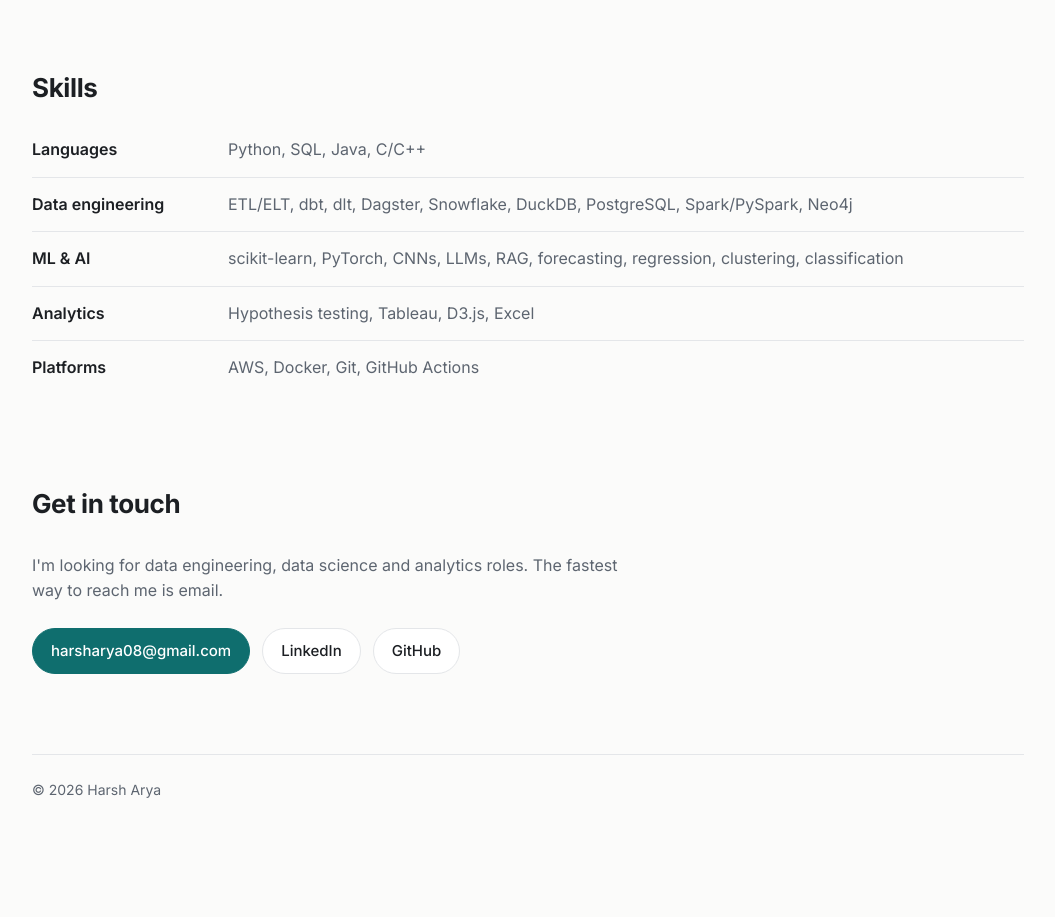
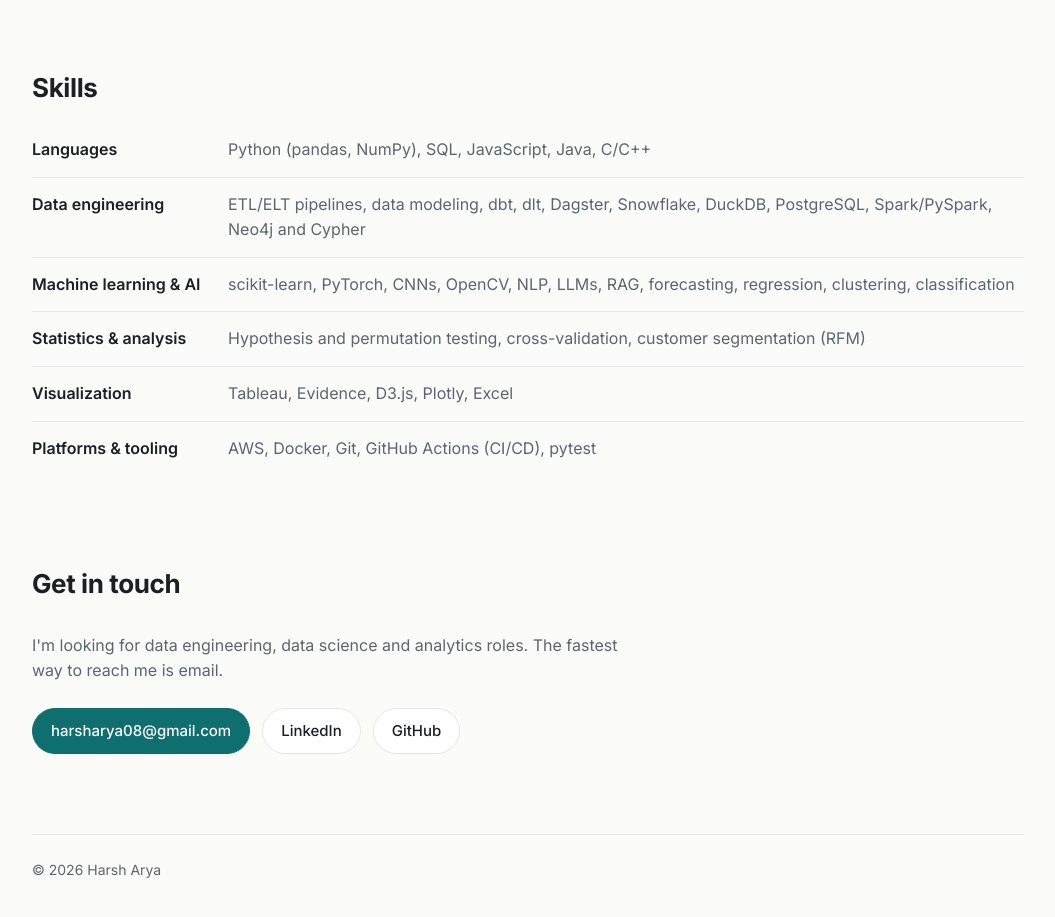
Before and after one commit to aryaharsh5559/aryaharsh5559.github.io, a plain HTML site: page index.html in a window 1280 px wide. Shown: the part 4240-5157 px from the top of the page, without its empty margins (112-1167 px from the left). Before the commit the page ends 5081 px from the top, so only its background shows below. Drawn offline with Linux system fonts and the light colour scheme.

Commit message:
Expand skills to cover resume and project tools

```diff
--- a/index.html
+++ b/index.html
@@ -255,11 +255,12 @@
     <section id="skills" class="section wrap">
       <h2>Skills</h2>
       <dl class="skills">
-        <div><dt>Languages</dt><dd>Python, SQL, Java, C/C++</dd></div>
-        <div><dt>Data engineering</dt><dd>ETL/ELT, dbt, dlt, Dagster, Snowflake, DuckDB, PostgreSQL, Spark/PySpark, Neo4j</dd></div>
-        <div><dt>ML &amp; AI</dt><dd>scikit-learn, PyTorch, CNNs, LLMs, RAG, forecasting, regression, clustering, classification</dd></div>
-        <div><dt>Analytics</dt><dd>Hypothesis testing, Tableau, D3.js, Excel</dd></div>
-        <div><dt>Platforms</dt><dd>AWS, Docker, Git, GitHub Actions</dd></div>
+        <div><dt>Languages</dt><dd>Python (pandas, NumPy), SQL, JavaScript, Java, C/C++</dd></div>
+        <div><dt>Data engineering</dt><dd>ETL/ELT pipelines, data modeling, dbt, dlt, Dagster, Snowflake, DuckDB, PostgreSQL, Spark/PySpark, Neo4j and Cypher</dd></div>
+        <div><dt>Machine learning &amp; AI</dt><dd>scikit-learn, PyTorch, CNNs, OpenCV, NLP, LLMs, RAG, forecasting, regression, clustering, classification</dd></div>
+        <div><dt>Statistics &amp; analysis</dt><dd>Hypothesis and permutation testing, cross-validation, customer segmentation (RFM)</dd></div>
+        <div><dt>Visualization</dt><dd>Tableau, Evidence, D3.js, Plotly, Excel</dd></div>
+        <div><dt>Platforms &amp; tooling</dt><dd>AWS, Docker, Git, GitHub Actions (CI/CD), pytest</dd></div>
       </dl>
     </section>
 
```
